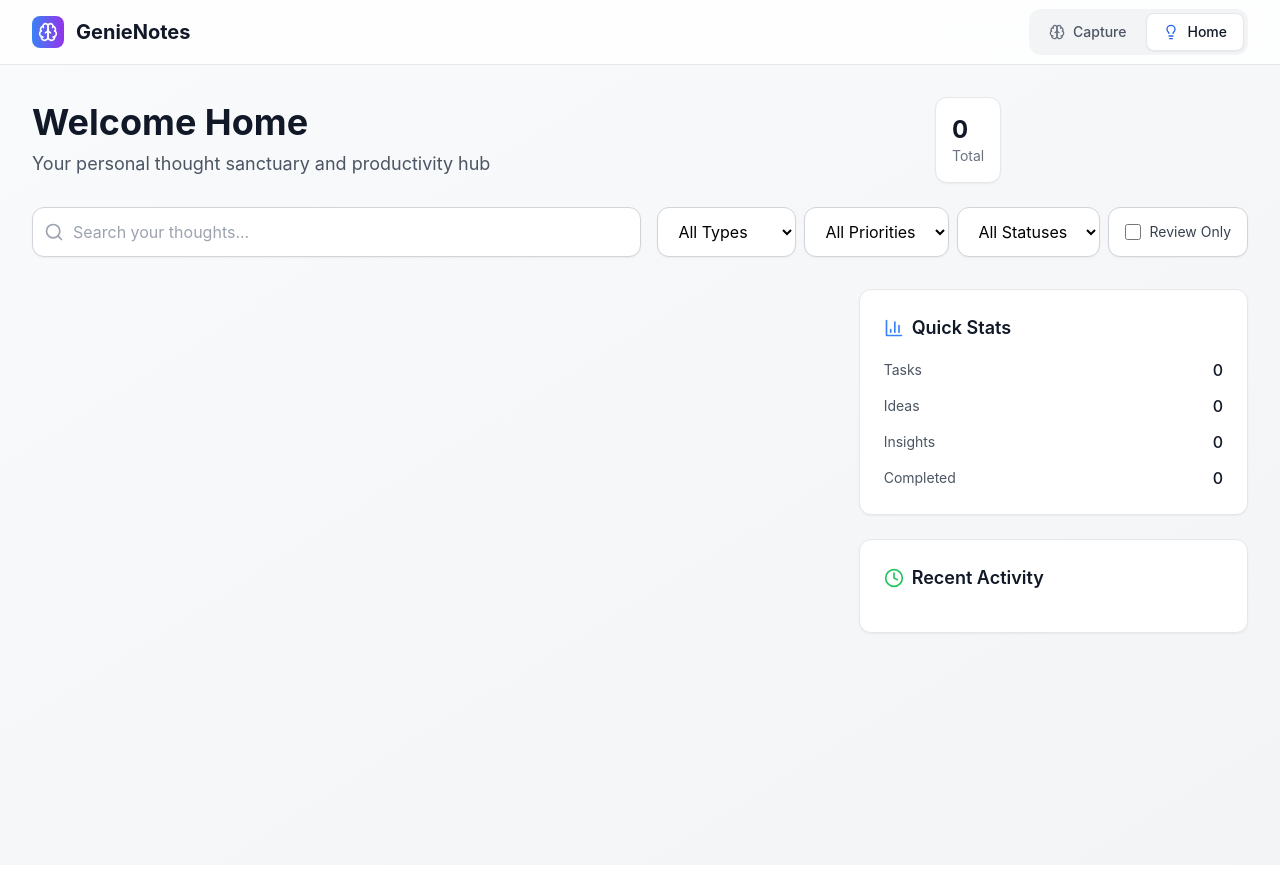
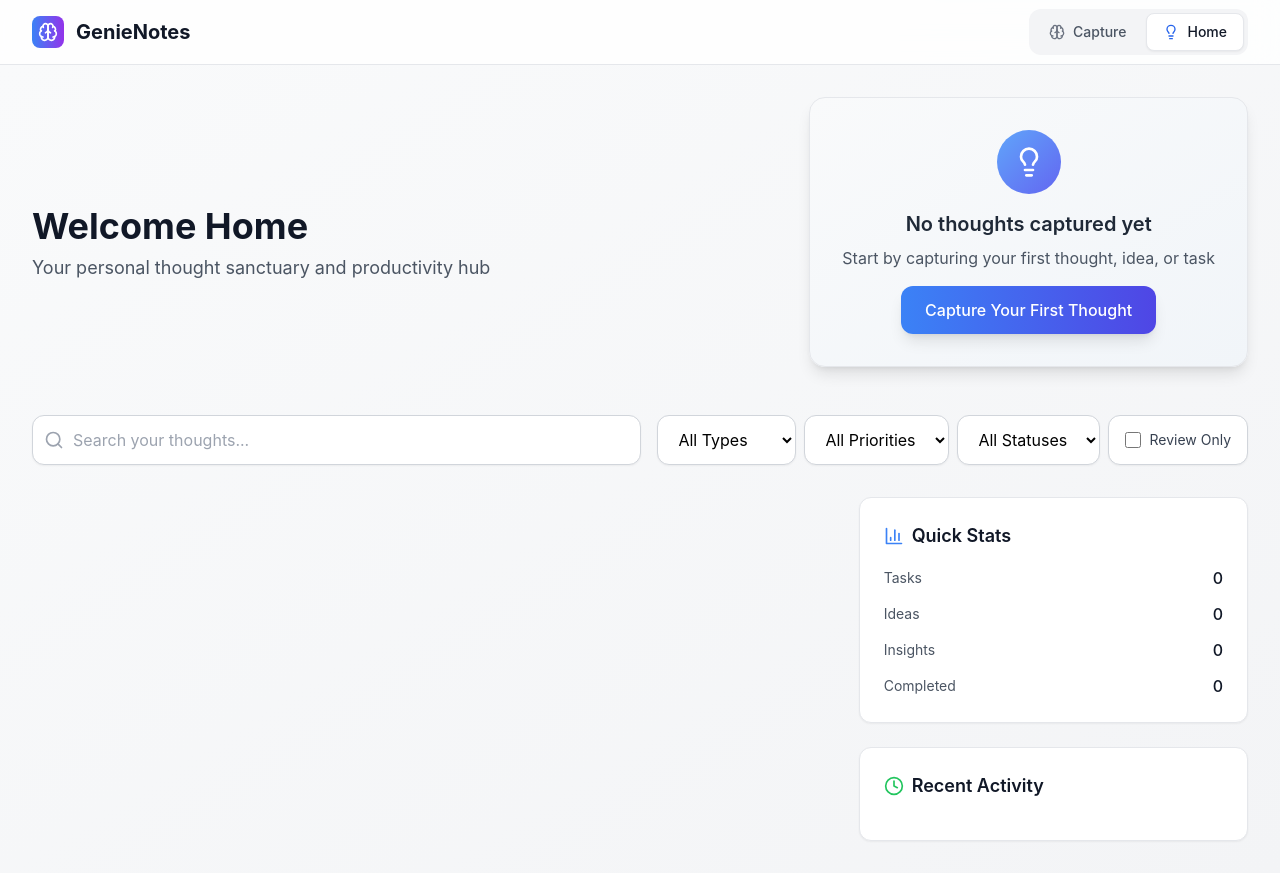
Before and after one commit to ovidon83/mindnestapp, a React (Vite) app: page / in a window 1280 px wide. Both pictures are taken after a click on the button "Home". Built offline with nearby package versions, Linux system fonts and the light colour scheme.

Commit message:
Transform ugly stats cards into beautiful, interactive UI: Add gradient backgrounds, hover effects, icons, conditional display, and elegant empty state with call-to-action button

```diff
--- a/src/components/HomeView.tsx
+++ b/src/components/HomeView.tsx
@@ -355,31 +355,77 @@ export const HomeView: React.FC = () => {
               </p>
             </div>
 
-            {/* Stats Cards */}
-            <div className="grid grid-cols-2 sm:grid-cols-4 gap-3 sm:gap-4">
-              <div className="bg-white rounded-xl p-4 shadow-sm border border-gray-200">
-                <div className="text-2xl font-bold text-gray-900">{allEntries.length}</div>
-                <div className="text-sm text-gray-500">Total</div>
+            {/* Stats Cards - Beautiful Design */}
+            {filteredEntries.length > 0 ? (
+              <div className="grid grid-cols-2 sm:grid-cols-4 gap-4 mb-6">
+                {/* Total Entries */}
+                <div className="bg-gradient-to-br from-blue-50 to-indigo-100 rounded-2xl p-6 shadow-lg border border-blue-200 hover:shadow-xl transition-all duration-300 transform hover:-translate-y-1">
+                  <div className="flex items-center justify-between">
+                    <div>
+                      <div className="text-3xl font-bold text-blue-700">{filteredEntries.length}</div>
+                      <div className="text-sm font-medium text-blue-600">Total</div>
+                    </div>
+                    <div className="p-3 bg-blue-200 rounded-xl">
+                      <FileText className="w-6 h-6 text-blue-700" />
+                    </div>
+                  </div>
+                </div>
+
+                {/* Today */}
+                <div className="bg-gradient-to-br from-green-50 to-emerald-100 rounded-2xl p-6 shadow-lg border border-green-200 hover:shadow-xl transition-all duration-300 transform hover:-translate-y-1">
+                  <div className="flex items-center justify-between">
+                    <div>
+                      <div className="text-3xl font-bold text-green-700">{todayEntries.length}</div>
+                      <div className="text-sm font-medium text-green-600">Today</div>
+                    </div>
+                    <div className="p-3 bg-green-200 rounded-xl">
+                      <Calendar className="w-6 h-6 text-green-700" />
+                    </div>
+                  </div>
+                </div>
+
+                {/* This Week */}
+                <div className="bg-gradient-to-br from-purple-50 to-violet-100 rounded-2xl p-6 shadow-lg border border-purple-200 hover:shadow-xl transition-all duration-300 transform hover:-translate-y-1">
+                  <div className="flex items-center justify-between">
+                    <div>
+                      <div className="text-3xl font-bold text-purple-700">{thisWeekEntries.length}</div>
+                      <div className="text-sm font-medium text-purple-600">This Week</div>
+                    </div>
+                    <div className="p-3 bg-purple-200 rounded-xl">
+                      <Target className="w-6 h-6 text-purple-700" />
+                    </div>
+                  </div>
+                </div>
+
+                {/* Needs Review */}
+                <div className="bg-gradient-to-br from-orange-50 to-amber-100 rounded-2xl p-6 shadow-lg border border-orange-200 hover:shadow-xl transition-all duration-300 transform hover:-translate-y-1">
+                  <div className="flex items-center justify-between">
+                    <div>
+                      <div className="text-3xl font-bold text-orange-700">{reviewEntries.length}</div>
+                      <div className="text-sm font-medium text-orange-600">Review</div>
+                    </div>
+                    <div className="p-3 bg-orange-200 rounded-xl">
+                      <Eye className="w-6 h-6 text-orange-700" />
+                    </div>
+                  </div>
+                </div>
               </div>
-              {todayEntries.length > 0 && (
-                <div className="bg-white rounded-xl p-4 shadow-sm border border-blue-200 bg-blue-50">
-                  <div className="text-2xl font-bold text-blue-600">{todayEntries.length}</div>
-                  <div className="text-sm text-blue-500">Today</div>
+            ) : (
+              /* Empty State - Beautiful Design */
+              <div className="bg-gradient-to-br from-gray-50 to-slate-100 rounded-2xl p-8 mb-6 shadow-lg border border-gray-200 text-center">
+                <div className="w-16 h-16 bg-gradient-to-br from-blue-400 to-indigo-500 rounded-full flex items-center justify-center mx-auto mb-4">
+                  <Lightbulb className="w-8 h-8 text-white" />
                 </div>
-              )}
-              {thisWeekEntries.length > 0 && (
-                <div className="bg-white rounded-xl p-4 shadow-sm border border-green-200 bg-green-50">
-                  <div className="text-2xl font-bold text-green-600">{thisWeekEntries.length}</div>
-                  <div className="text-sm text-green-500">This Week</div>
-                </div>
-              )}
-              {upcomingEntries.length > 0 && (
-                <div className="bg-white rounded-xl p-4 shadow-sm border border-purple-200 bg-purple-50">
-                  <div className="text-2xl font-bold text-purple-600">{upcomingEntries.length}</div>
-                  <div className="text-sm text-purple-500">Upcoming</div>
-                </div>
-              )}
-            </div>
+                <h3 className="text-xl font-semibold text-gray-800 mb-2">No thoughts captured yet</h3>
+                <p className="text-gray-600 mb-4">Start by capturing your first thought, idea, or task</p>
+                <button
+                  onClick={() => window.location.href = '/#capture'}
+                  className="bg-gradient-to-r from-blue-500 to-indigo-600 text-white px-6 py-3 rounded-xl font-medium hover:from-blue-600 hover:to-indigo-700 transition-all duration-300 transform hover:scale-105 shadow-lg"
+                >
+                  Capture Your First Thought
+                </button>
+              </div>
+            )}
           </div>
 
           {/* Search and Filters */}
```
Also changed, not shown: 1 other file (tests, documents, lock files or other folders).
